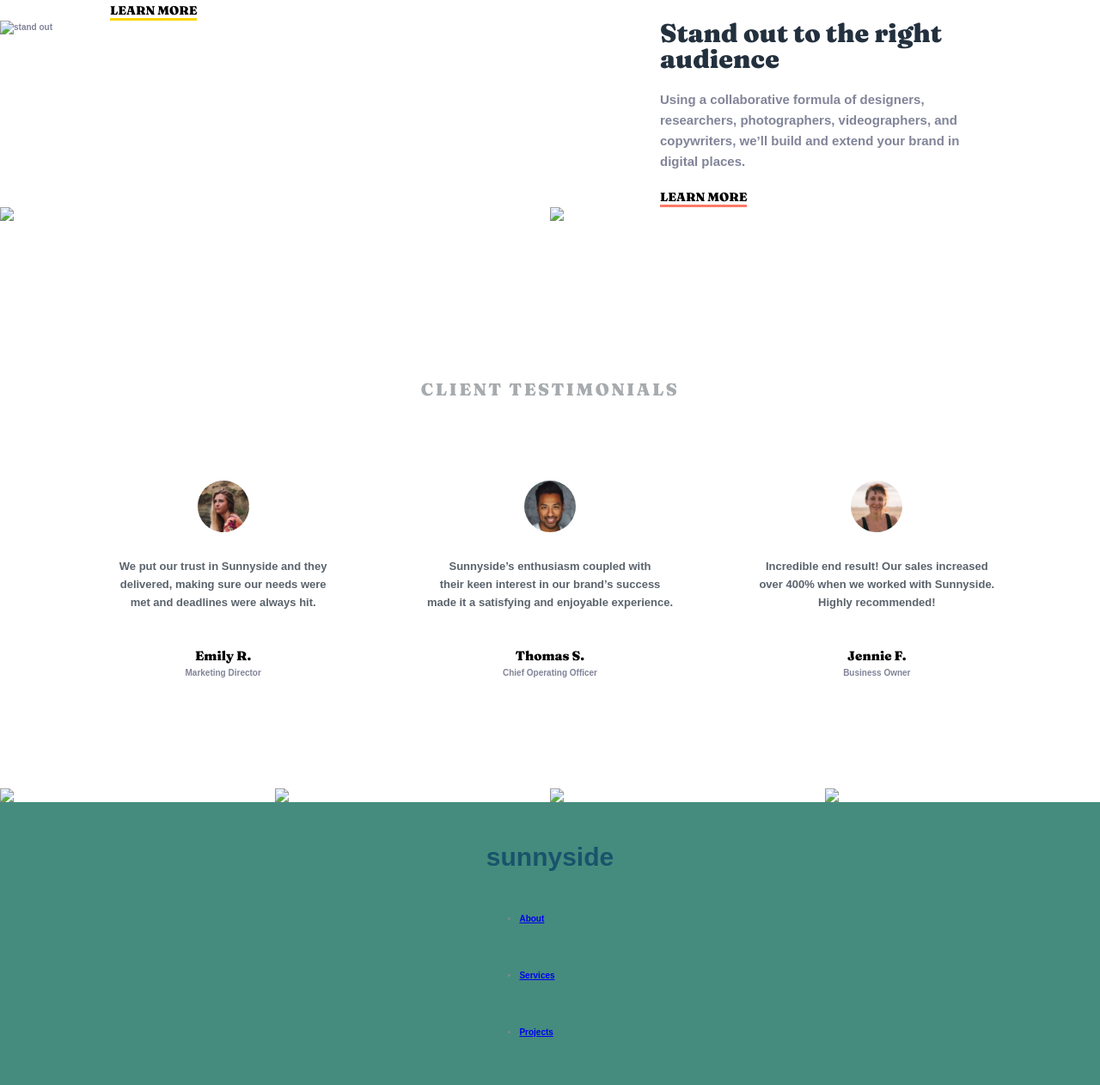
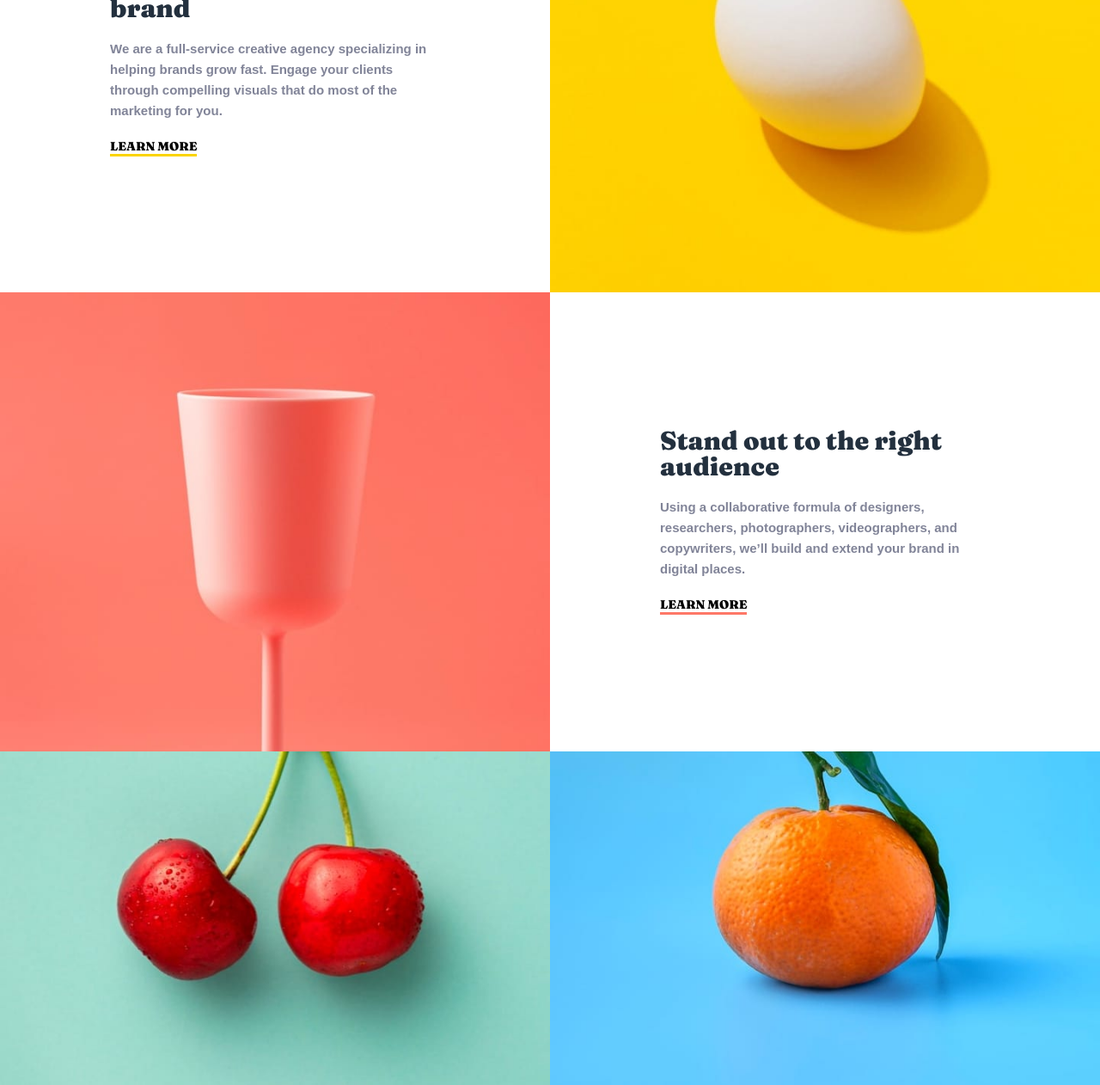
Before and after one commit to Amirbek2002/Practise-Work-2, a plain HTML site: page index.html in a window 1280 px wide. Shown: the part 993-2255 px from the top of the page at 86% size. Drawn offline with Linux system fonts and the light colour scheme; files whose address does not match are found by name.

Commit message:
Update index.html

```diff
--- a/index.html
+++ b/index.html
@@ -373,7 +373,7 @@
           </button>
         </div>
         <div class="section-about__image">
-          <img src="images/desktop/image-transform.jpg" alt="transform" class="section-about__image--photo">
+          <img src="images/image-transform.jpg" alt="transform" class="section-about__image--photo">
         </div>
       </div>
     </section>
@@ -382,7 +382,7 @@
   <section class="section-services">
     <div class="section-services__flex">
       <div class="section-services__image">
-        <img src="images/desktop/image-stand-out.jpg" alt="stand out" class="section-services__image--photo">
+        <img src="images/image-stand-out.jpg" alt="stand out" class="section-services__image--photo">
       </div>
       <div class="section-services__content">
         <h2 class="heading-secondary">
@@ -402,7 +402,7 @@
 <section class="section-projects">
       <div class="section-projects__flex">
         <div class="section-projects__image section-projects__image--1">
-          <img src="images/desktop/image-graphic-design.jpg" class="section-projects__photo section-projects__photo--1">
+          <img src="images/image-graphic-design.jpg" class="section-projects__photo section-projects__photo--1">
           <div class="graphic-textBox">
             <h3 class="heading-tertiary">
               Graphic Design
@@ -413,7 +413,7 @@
         </div>
       </div>
       <div class="section-projects__image section-projects__image--2">
-       <img src="images/desktop/image-photography.jpg" class="section-projects__photo section-projects__photo--2">
+       <img src="images/image-photography.jpg" class="section-projects__photo section-projects__photo--2">
          <div class="graphic-textBox">
           <h3 class="headingtertiary__photography">
            Photography
@@ -476,10 +476,10 @@
 
 <div class="gallery">
   <div class="gallery__images">
-    <img src="images/desktop/image-gallery-milkbottles.jpg" class="gallery__images--1">
-    <img src="images/desktop/image-gallery-orange.jpg" class="gallery__images--2">
-    <img src="images/desktop/image-gallery-cone.jpg" class="gallery__images--3">
-    <img src="images/desktop/image-gallery-sugarcubes.jpg" class="gallery__images--4">
+    <img src="images/image-gallery-milkbottles.jpg" class="gallery__images--1">
+    <img src="images/image-gallery-orange.jpg" class="gallery__images--2">
+    <img src="images/image-gallery-cone.jpg" class="gallery__images--3">
+    <img src="images/image-gallery-sugarcubes.jpg" class="gallery__images--4">
   </div>
 </div>
   </main>
@@ -511,11 +511,6 @@
 
 
 
-  About
-  Services
-  Projects
-  Contact
-
 
 </body>
 </html>
```
